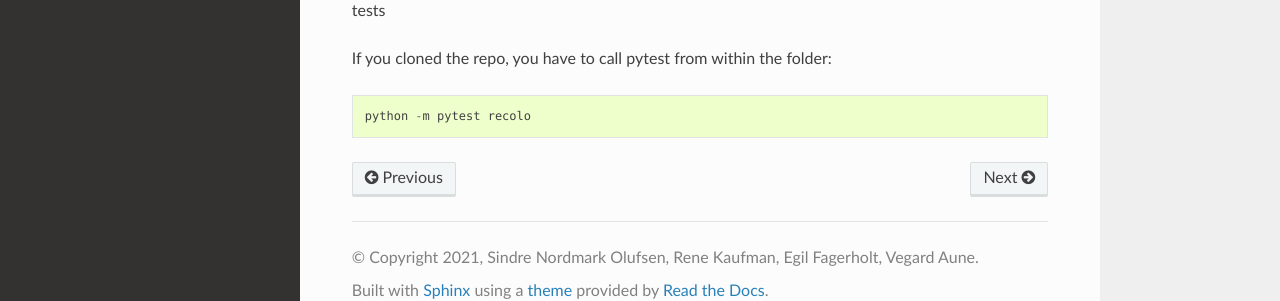
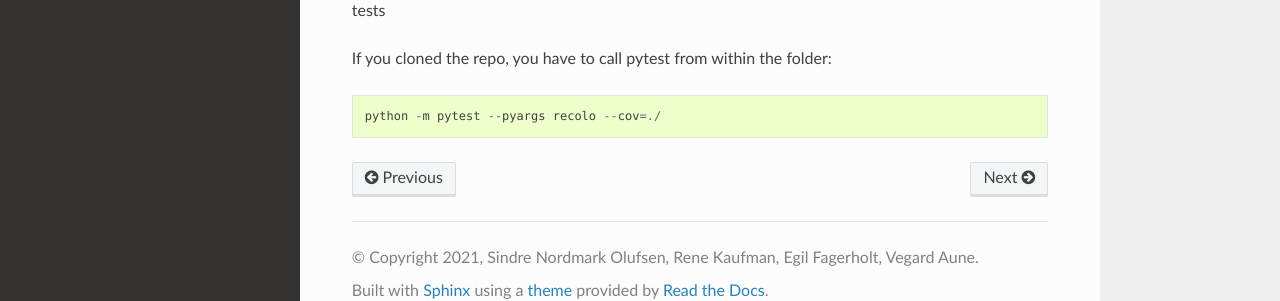
Before and after one commit to PolymerGuy/recolo, a Sphinx documentation site: the page built from docs/install.rst, in a window 1280 px wide and 1318 px high. Shown: the part 991-1292 px from the top of the window. Built offline with Sphinx 7.4.7 and the Read the Docs theme 2.0.0, drawn with Linux system fonts in a browser that asks for light colours.

```diff
--- a/docs/install.rst
+++ b/docs/install.rst
@@ -39,4 +39,4 @@ These tests are integration and unit tests
 
 If you cloned the repo, you have to call pytest from within the folder::
 
-    python -m pytest recolo
+    python -m pytest --pyargs recolo --cov=./
```
Also changed, not shown: README.md (+1 -1 lines).
